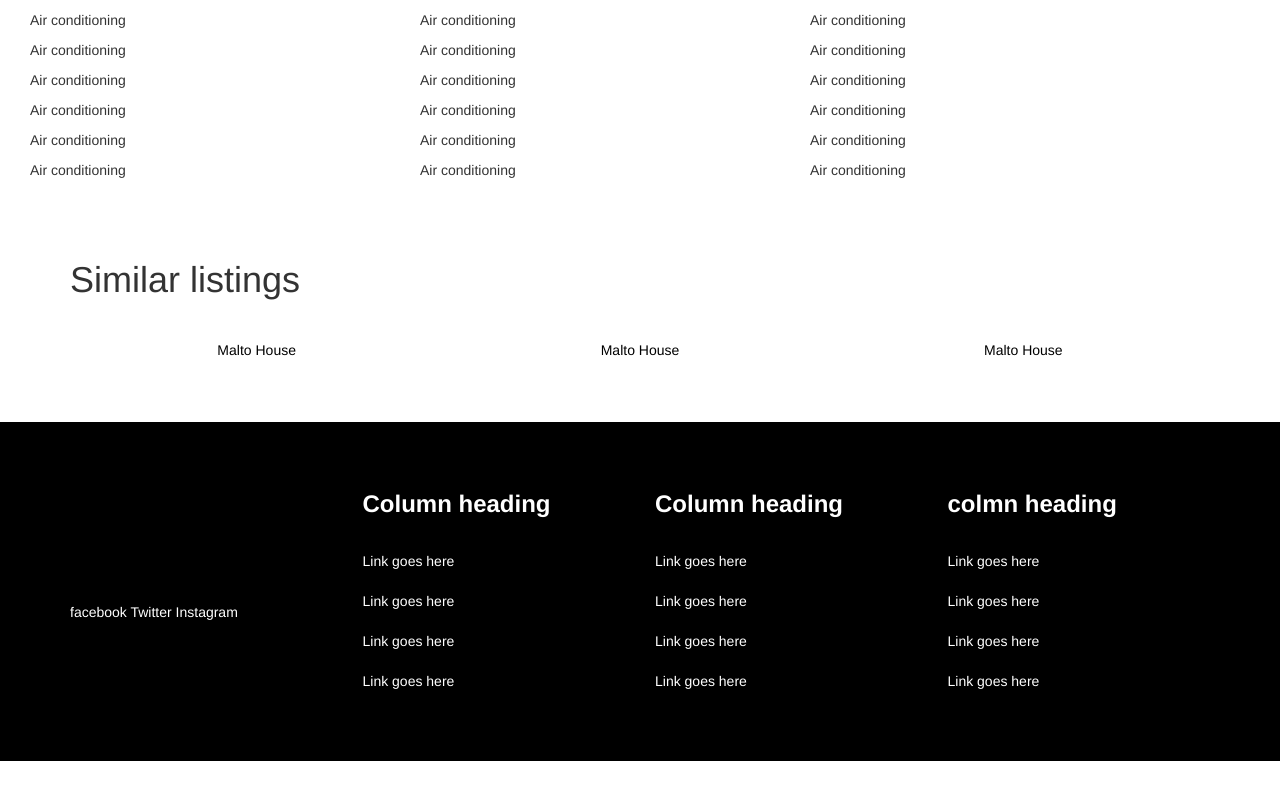
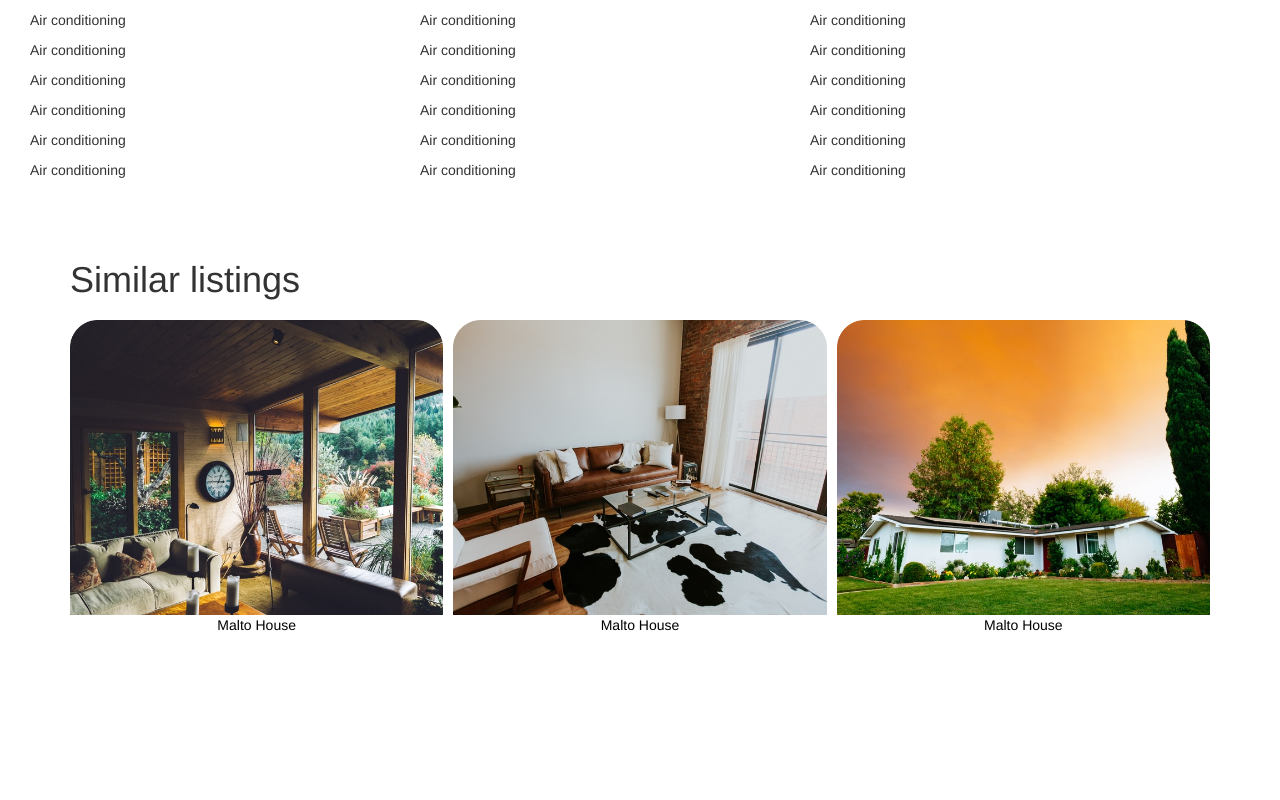
Before and after one commit to infosecmentor/Quick-movers-website, a plain HTML site: page more.html in a window 1280 px wide. Shown: the part 1262-2062 px from the top of the page. Before the commit the page ends 2023 px from the top, so only its background shows below. Drawn offline with nearby package versions, Linux system fonts and the light colour scheme.

```diff
--- a/more.html
+++ b/more.html
@@ -30,10 +30,10 @@
           <img src="assets/images/Rectangle-3.png" alt="">
         </div>
         <div class="col-md-2">
-          <img src="images/Rectangle-4.png" alt="">
+          <img src="assets/images/ehem 1.png" alt="">
         </div>
         <div class="col-md-2">
-          <img src="images/Rectangle-5.png" alt="">
+          <img src="assets/images/Rectangle-5.png" alt="">
         </div>
       </div>
       <div class="details container" style="margin-top: 40px;">
@@ -142,9 +142,9 @@
       <div class="movers container" style="margin-top: 50px">
         <h1>Similar listings</h1>
         <div class="parent2">
-        <div class="div1"><img src="images/Rectangle-7.png" alt=""><p class="desc">Malto House</p><div class="col-md-4"><i class="fa-solid fa-bed"></i></div><div class="col-md-4"></div><div class="col-md-4"></div></div>
-        <div class="div22"><img src="images/Rectangle-8.png" alt=""><p class="desc">Malto House</p></div>
-        <div class="div3"><img src="images/Rectangle-9.png" alt=""><p class="desc">Malto House</p></div>
+        <div class="div1"><img src="assets/images/Rectangle-7.png" alt=""><p class="desc">Malto House</p><div class="col-md-4"><i class="fa-solid fa-bed"></i></div><div class="col-md-4"></div><div class="col-md-4"></div></div>
+        <div class="div22"><img src="assets/images/Rectangle-8.png" alt=""><p class="desc">Malto House</p></div>
+        <div class="div3"><img src="assets/images/Rectangle-9.png" alt=""><p class="desc">Malto House</p></div>
         </div>
       </div>
       <footer class="footer">
```
